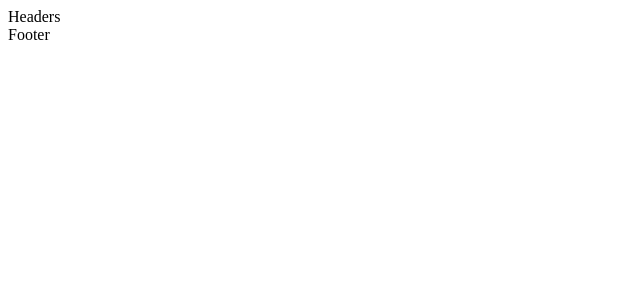
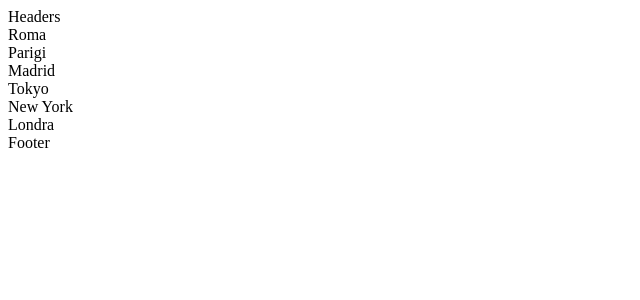
Before and after one commit to AndreaRispoli97/Group-App-BooRoad, a React (Vite) app: page / in a window 1280 px wide. Shown: the top 300 px of the page, without its empty margins (0-640 px from the left). Built offline with nearby package versions, Linux system fonts and the light colour scheme.

Commit message:
feat: render trip destinations or message when no trips available

```diff
--- a/src/pages/Home.jsx
+++ b/src/pages/Home.jsx
@@ -10,6 +10,7 @@ function HomePage() {
 
     return (
         <>
+            {ArrayTrip ? (ArrayTrip.map((e) => (<div key={e.id}>{e.destination}</div>))) : <div><h1>Nessun Viaggio disponibile</h1></div>}
 
 
         </>
```
